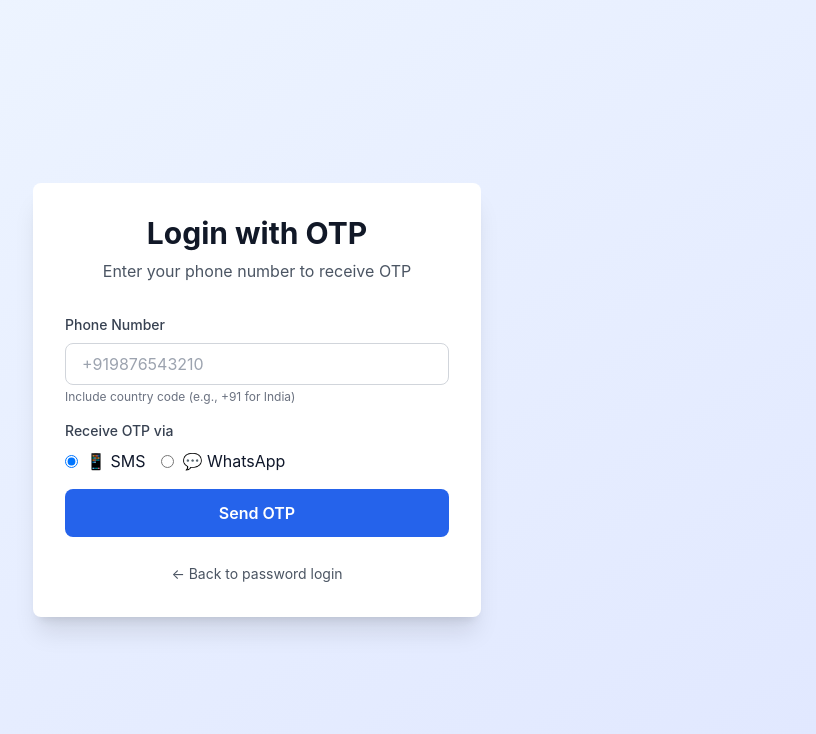
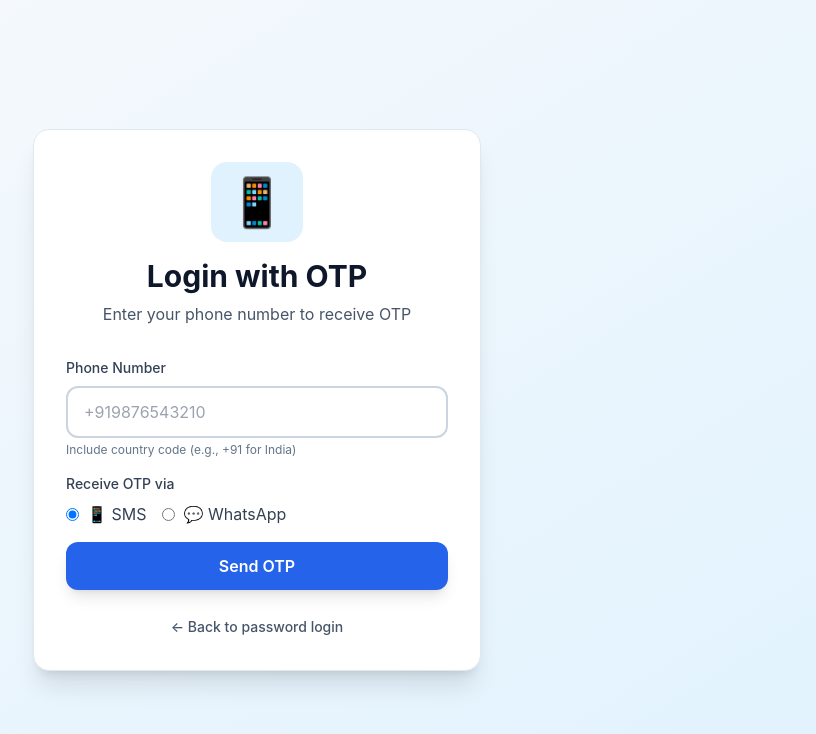
Before and after one commit to sehaj007saini/IssueTracker, a React (Vite) app in the folder frontend/: page /login/otp in a window 1280 px wide. Shown: the top 734 px of the page, without its empty margins (383-1199 px from the left). Built offline with nearby package versions, Linux system fonts and the light colour scheme; no server answers.

Commit message:
UI Redesign Phase 2: Updated OtpLoginPage, NotificationPreferences, SearchPage with professional navy/royal/sky colors

```diff
--- a/frontend/src/pages/auth/OtpLoginPage.tsx
+++ b/frontend/src/pages/auth/OtpLoginPage.tsx
@@ -81,13 +81,16 @@ const OtpLoginPage: React.FC = () => {
   };
 
   return (
-    <div className="min-h-screen bg-gradient-to-br from-blue-50 to-indigo-100 flex items-center justify-center p-4">
-      <div className="bg-white rounded-lg shadow-xl p-8 w-full max-w-md">
+    <div className="min-h-screen bg-gradient-to-br from-navy-50 to-sky-100 dark:from-navy-950 dark:to-navy-900 flex items-center justify-center p-4">
+      <div className="bg-white dark:bg-navy-800 rounded-2xl shadow-xl p-8 w-full max-w-md border border-navy-200 dark:border-navy-700">
         <div className="text-center mb-8">
-          <h2 className="text-3xl font-bold text-gray-900 mb-2">
+          <div className="inline-block p-4 bg-sky-100 dark:bg-sky-900/30 rounded-2xl mb-4">
+            <span className="text-5xl">📱</span>
+          </div>
+          <h2 className="text-3xl font-bold text-navy-900 dark:text-white mb-2">
             {step === 'phone' ? 'Login with OTP' : 'Enter OTP'}
           </h2>
-          <p className="text-gray-600">
+          <p className="text-navy-600 dark:text-navy-300">
             {step === 'phone'
               ? 'Enter your phone number to receive OTP'
               : `We sent a code to ${phoneNumber}`}
@@ -95,13 +98,13 @@ const OtpLoginPage: React.FC = () => {
         </div>
 
         {error && (
-          <div className="mb-4 p-3 bg-red-50 border border-red-200 text-red-700 rounded-lg text-sm">
+          <div className="mb-4 p-3 bg-danger-50 dark:bg-danger-900/20 border border-danger-200 dark:border-danger-800 text-danger-700 dark:text-danger-300 rounded-xl text-sm">
             {error}
           </div>
         )}
 
         {success && (
-          <div className="mb-4 p-3 bg-green-50 border border-green-200 text-green-700 rounded-lg text-sm">
+          <div className="mb-4 p-3 bg-success-50 dark:bg-success-900/20 border border-success-200 dark:border-success-800 text-success-700 dark:text-success-300 rounded-xl text-sm">
             {success}
           </div>
         )}
@@ -109,7 +112,7 @@ const OtpLoginPage: React.FC = () => {
         {step === 'phone' ? (
           <form onSubmit={handleSendOtp} className="space-y-4">
             <div>
-              <label className="block text-sm font-medium text-gray-700 mb-2">
+              <label className="block text-sm font-medium text-navy-700 dark:text-navy-300 mb-2">
                 Phone Number
               </label>
               <input
@@ -117,39 +120,39 @@ const OtpLoginPage: React.FC = () => {
                 value={phoneNumber}
                 onChange={(e) => setPhoneNumber(e.target.value)}
                 placeholder="+919876543210"
-                className="w-full px-4 py-2 border border-gray-300 rounded-lg focus:ring-2 focus:ring-blue-500 focus:border-transparent"
+                className="w-full px-4 py-3 border-2 border-navy-300 dark:border-navy-600 rounded-xl focus:ring-2 focus:ring-royal-500 focus:border-transparent bg-white dark:bg-navy-700 text-navy-900 dark:text-white transition-all"
                 required
                 pattern="^\+?[1-9]\d{1,14}$"
               />
-              <p className="mt-1 text-xs text-gray-500">
+              <p className="mt-1 text-xs text-navy-500 dark:text-navy-400">
                 Include country code (e.g., +91 for India)
               </p>
             </div>
 
             <div>
-              <label className="block text-sm font-medium text-gray-700 mb-2">
+              <label className="block text-sm font-medium text-navy-700 dark:text-navy-300 mb-2">
                 Receive OTP via
               </label>
               <div className="flex gap-4">
-                <label className="flex items-center">
+                <label className="flex items-center cursor-pointer">
                   <input
                     type="radio"
                     value="sms"
                     checked={channel === 'sms'}
                     onChange={(e) => setChannel(e.target.value as 'sms')}
-                    className="mr-2"
+                    className="mr-2 text-royal-600 focus:ring-royal-500"
                   />
-                  📱 SMS
+                  <span className="text-navy-700 dark:text-navy-300">📱 SMS</span>
                 </label>
-                <label className="flex items-center">
+                <label className="flex items-center cursor-pointer">
                   <input
                     type="radio"
                     value="whatsapp"
                     checked={channel === 'whatsapp'}
                     onChange={(e) => setChannel(e.target.value as 'whatsapp')}
-                    className="mr-2"
+                    className="mr-2 text-royal-600 focus:ring-royal-500"
                   />
-                  💬 WhatsApp
+                  <span className="text-navy-700 dark:text-navy-300">💬 WhatsApp</span>
                 </label>
               </div>
             </div>
@@ -157,7 +160,7 @@ const OtpLoginPage: React.FC = () => {
             <button
               type="submit"
               disabled={loading}
-              className="w-full bg-blue-600 text-white py-3 rounded-lg font-semibold hover:bg-blue-700 disabled:bg-gray-400 disabled:cursor-not-allowed transition"
+              className="w-full bg-royal-600 text-white py-3 rounded-xl font-semibold hover:bg-royal-700 disabled:bg-navy-400 disabled:cursor-not-allowed transition-all shadow-lg hover:shadow-xl transform hover:scale-105"
             >
               {loading ? 'Sending...' : 'Send OTP'}
             </button>
@@ -165,7 +168,7 @@ const OtpLoginPage: React.FC = () => {
         ) : (
           <form onSubmit={handleVerifyOtp} className="space-y-4">
             <div>
-              <label className="block text-sm font-medium text-gray-700 mb-2">
+              <label className="block text-sm font-medium text-navy-700 dark:text-navy-300 mb-2">
                 Enter 6-digit OTP
               </label>
               <input
@@ -173,12 +176,12 @@ const OtpLoginPage: React.FC = () => {
                 value={otp}
                 onChange={(e) => setOtp(e.target.value.replace(/\D/g, '').slice(0, 6))}
                 placeholder="000000"
-                className="w-full px-4 py-3 border border-gray-300 rounded-lg text-center text-2xl font-mono tracking-widest focus:ring-2 focus:ring-blue-500 focus:border-transparent"
+                className="w-full px-4 py-3 border-2 border-navy-300 dark:border-navy-600 rounded-xl text-center text-2xl font-mono tracking-widest focus:ring-2 focus:ring-royal-500 focus:border-transparent bg-white dark:bg-navy-700 text-navy-900 dark:text-white transition-all"
                 required
                 maxLength={6}
                 pattern="\d{6}"
               />
-              <p className="mt-2 text-xs text-gray-500 text-center">
+              <p className="mt-2 text-xs text-navy-500 dark:text-navy-400 text-center">
                 Code expires in {expiryMinutes} minutes
               </p>
             </div>
@@ -186,7 +189,7 @@ const OtpLoginPage: React.FC = () => {
             <button
               type="submit"
               disabled={loading || otp.length !== 6}
-              className="w-full bg-blue-600 text-white py-3 rounded-lg font-semibold hover:bg-blue-700 disabled:bg-gray-400 disabled:cursor-not-allowed transition"
+              className="w-full bg-royal-600 text-white py-3 rounded-xl font-semibold hover:bg-royal-700 disabled:bg-navy-400 disabled:cursor-not-allowed transition-all shadow-lg hover:shadow-xl transform hover:scale-105"
             >
               {loading ? 'Verifying...' : 'Verify & Login'}
             </button>
@@ -196,11 +199,11 @@ const OtpLoginPage: React.FC = () => {
                 type="button"
                 onClick={handleResendOtp}
                 disabled={loading}
-                className="text-blue-600 hover:text-blue-700 text-sm font-medium"
+                className="text-royal-600 dark:text-royal-400 hover:text-royal-700 dark:hover:text-royal-300 text-sm font-medium"
               >
                 Resend OTP
               </button>
-              <span className="mx-2 text-gray-400">•</span>
+              <span className="mx-2 text-navy-400">•</span>
               <button
                 type="button"
                 onClick={() => {
@@ -208,7 +211,7 @@ const OtpLoginPage: React.FC = () => {
                   setOtp('');
                   setError('');
                 }}
-                className="text-blue-600 hover:text-blue-700 text-sm font-medium"
+                className="text-royal-600 dark:text-royal-400 hover:text-royal-700 dark:hover:text-royal-300 text-sm font-medium"
               >
                 Change Number
               </button>
@@ -219,7 +222,7 @@ const OtpLoginPage: React.FC = () => {
         <div className="mt-6 text-center">
           <button
             onClick={() => navigate('/login')}
-            className="text-gray-600 hover:text-gray-900 text-sm"
+            className="text-navy-600 dark:text-navy-300 hover:text-navy-900 dark:hover:text-white text-sm font-medium"
           >
             ← Back to password login
           </button>
--- a/frontend/src/pages/citizen/SearchPage.tsx
+++ b/frontend/src/pages/citizen/SearchPage.tsx
@@ -365,10 +365,10 @@ export default function SearchPage() {
                 {[1, 2, 3, 4, 5].map(page => (
                   <button
                     key={page}
-                    className={`px-4 py-2 rounded-lg ${
+                    className={`px-4 py-2 rounded-xl transition-all ${
                       page === 1
-                        ? 'bg-blue-600 text-white'
-                        : 'bg-white dark:bg-gray-800 text-gray-700 dark:text-gray-300 border border-gray-300 dark:border-gray-600 hover:bg-gray-50 dark:hover:bg-gray-700'
+                        ? 'bg-royal-600 text-white shadow-md'
+                        : 'bg-white dark:bg-navy-800 text-navy-700 dark:text-navy-300 border border-navy-300 dark:border-navy-600 hover:bg-navy-50 dark:hover:bg-navy-700'
                     }`}
                   >
                     {page}
--- a/frontend/src/pages/settings/NotificationPreferencesPage.tsx
+++ b/frontend/src/pages/settings/NotificationPreferencesPage.tsx
@@ -218,7 +218,7 @@ const NotificationPreferencesPage: React.FC = () => {
                 <button
                   onClick={handleSendOtp}
                   disabled={!phoneNumber || !twilioEnabled}
-                  className="px-6 py-2 bg-blue-600 text-white rounded-lg hover:bg-blue-700 disabled:bg-gray-300 disabled:cursor-not-allowed"
+                  className="px-6 py-3 bg-royal-600 text-white rounded-xl hover:bg-royal-700 disabled:bg-navy-300 disabled:cursor-not-allowed transition-all shadow-md hover:shadow-lg"
                 >
                   Send Verification Code
                 </button>
@@ -373,7 +373,7 @@ const NotificationPreferencesPage: React.FC = () => {
         <button
           onClick={handleSavePreferences}
           disabled={saving}
-          className="px-8 py-3 bg-blue-600 text-white rounded-lg hover:bg-blue-700 disabled:bg-blue-300 font-medium"
+          className="px-8 py-3 bg-royal-600 text-white rounded-xl hover:bg-royal-700 disabled:bg-royal-300 font-medium shadow-lg hover:shadow-xl transition-all transform hover:scale-105"
         >
           {saving ? 'Saving...' : 'Save Preferences'}
         </button>
```
